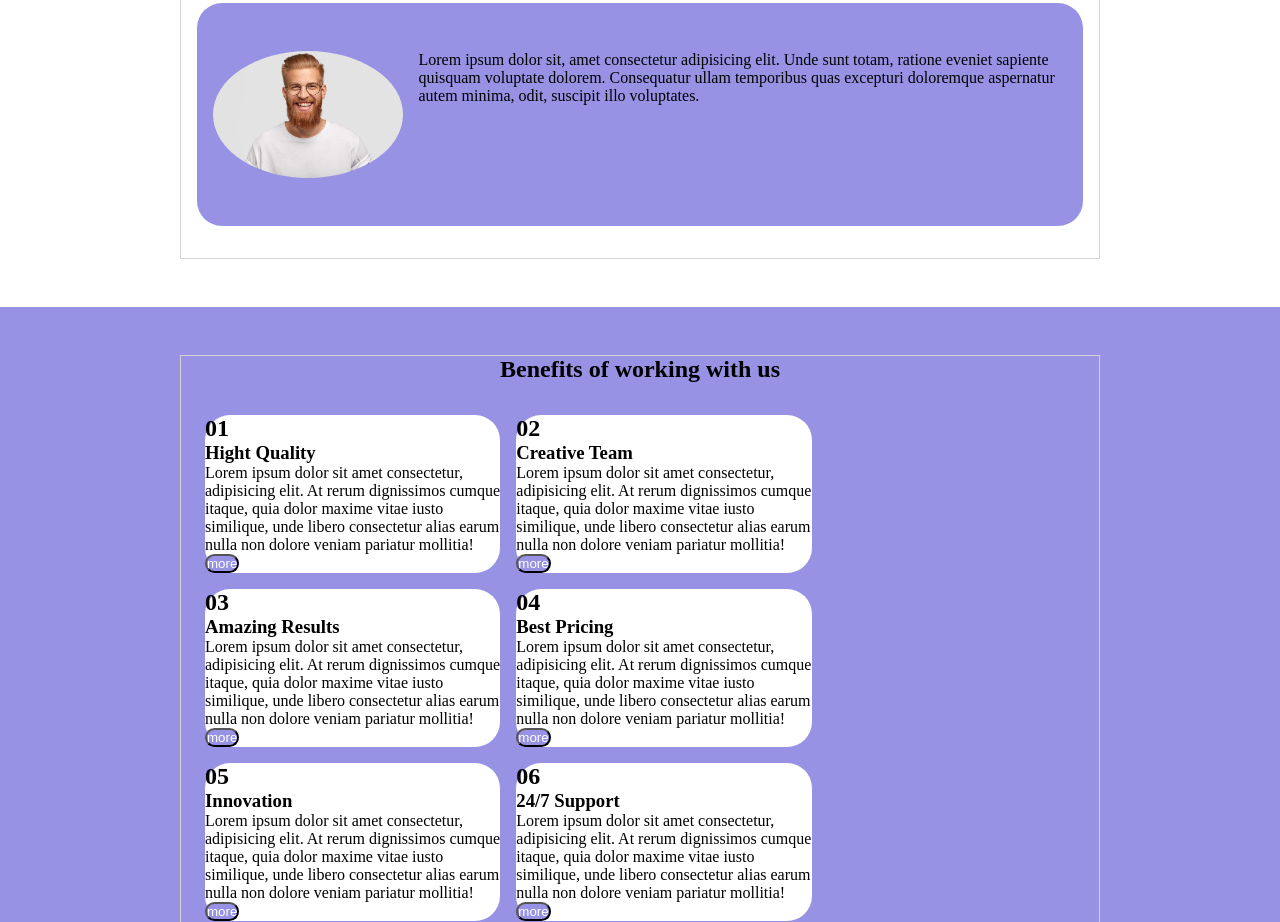
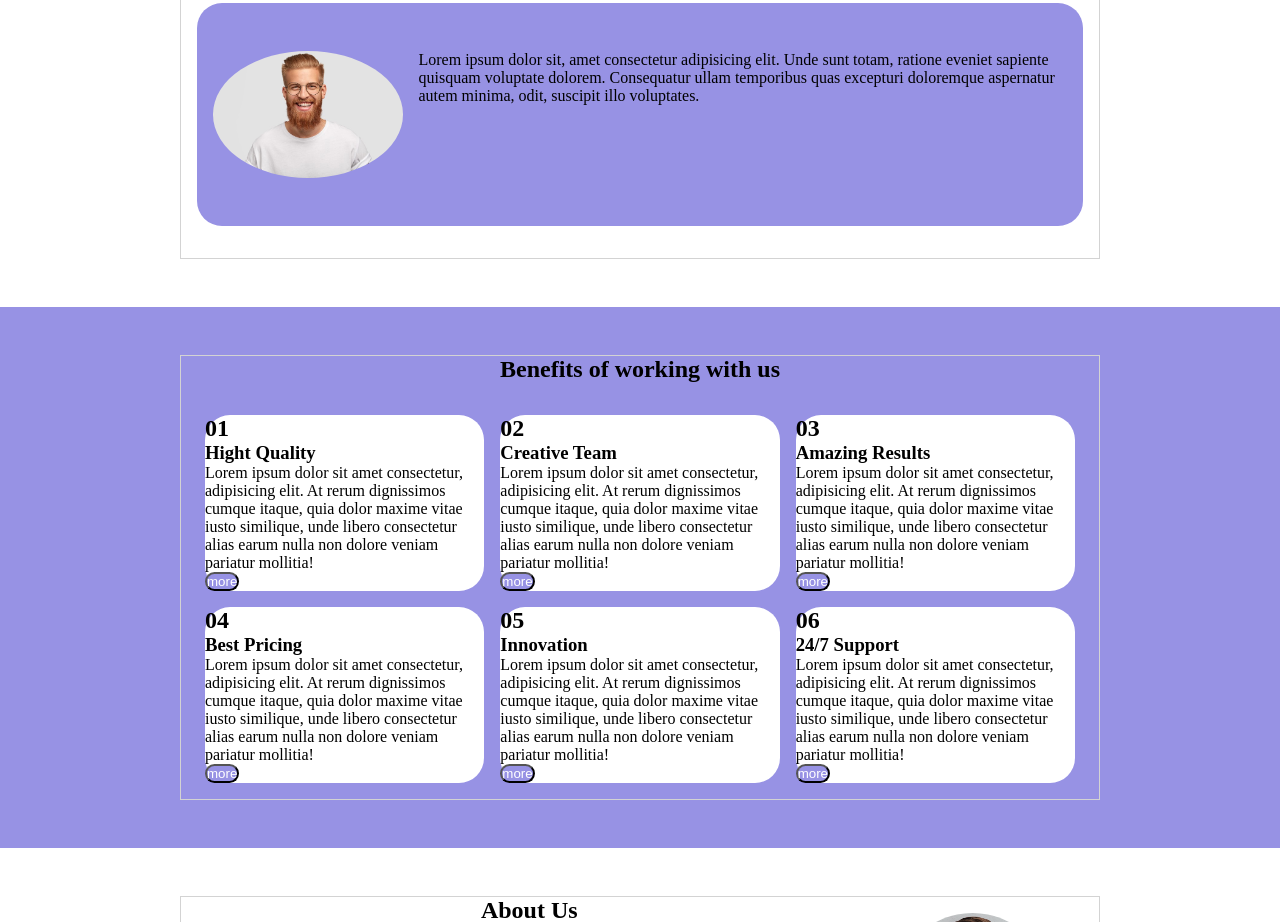
Before and after one commit to Pelliccia96/htmlcss-responsive-layout, a plain HTML site: page index.html in a window 1280 px wide. Shown: the part 1878-2800 px from the top of the page. Drawn offline with Linux system fonts and the light colour scheme.

Commit message:
fixed fourth section

```diff
--- a/css/style.css
+++ b/css/style.css
@@ -37,7 +37,9 @@ button {
     border: 1px solid lightgrey;
 }
 
-.img-container {}
+.img-container {
+    max-width: 90%;
+}
 
 .row {
     display: flex;
@@ -48,6 +50,10 @@ button {
     display: flex;
     flex-direction: column;
     align-items: center;
+}
+
+.d-flex {
+    display: flex;
 }
 
 .card {
--- a/index.html
+++ b/index.html
@@ -32,7 +32,7 @@
             <div class="container">
                 <div class="row">
                     <div class="col-lg-2_3">
-                        <div class="card bg-color-primary-l flex-column padding">
+                        <div class="card bg-color-primary-l d-flex padding">
                             <div>
                                 <h3>Get a demo application</h3>
                                 <p>Lorem ipsum dolor sit amet consectetur adipisicing elit. Minus porro praesentium adipisci assumenda exercitationem velit cum expedita nam dicta labore quas aperiam nobis laboriosam id sapiente, eveniet earum? Velit, magni?</p>
@@ -139,41 +139,53 @@
                         <h2 class="txt-align">Benefits of working with us</h2>
                     </div>
                     <div class="row">
-                        <div class="col-lg-1_3 bg-color-white border-25 margin-lxdx margin-bot-1">
+                        <div class="col-lg-1_3">
+                            <div class="bg-color-white border-25 margin-lxdx margin-bot-1">
                                 <h2>01</h2>
                                 <h3>Hight Quality</h3>
                                 <p>Lorem ipsum dolor sit amet consectetur, adipisicing elit. At rerum dignissimos cumque itaque, quia dolor maxime vitae iusto similique, unde libero consectetur alias earum nulla non dolore veniam pariatur mollitia!</p>
                                 <button>more</button>
                             </div>
-                        <div class="col-lg-1_3 bg-color-white border-25 margin-lxdx margin-bot-1">
+                        </div>
+                        <div class="col-lg-1_3">
+                            <div class="bg-color-white border-25 margin-lxdx margin-bot-1">
                                 <h2>02</h2>
                                 <h3>Creative Team</h3>
                                 <p>Lorem ipsum dolor sit amet consectetur, adipisicing elit. At rerum dignissimos cumque itaque, quia dolor maxime vitae iusto similique, unde libero consectetur alias earum nulla non dolore veniam pariatur mollitia!</p>
                                 <button>more</button>
                             </div>
-                        <div class="col-lg-1_3 bg-color-white border-25 margin-lxdx margin-bot-1">
+                        </div>
+                        <div class="col-lg-1_3">
+                            <div class="bg-color-white border-25 margin-lxdx margin-bot-1">
                                 <h2>03</h2>
                                 <h3>Amazing Results</h3>
                                 <p>Lorem ipsum dolor sit amet consectetur, adipisicing elit. At rerum dignissimos cumque itaque, quia dolor maxime vitae iusto similique, unde libero consectetur alias earum nulla non dolore veniam pariatur mollitia!</p>
                                 <button>more</button>
                             </div>
-                        <div class="col-lg-1_3 bg-color-white border-25 margin-lxdx margin-bot-1">
+                        </div>
+                        <div class="col-lg-1_3">
+                            <div class="bg-color-white border-25 margin-lxdx margin-bot-1">
                                 <h2>04</h2>
                                 <h3>Best Pricing</h3>
                                 <p>Lorem ipsum dolor sit amet consectetur, adipisicing elit. At rerum dignissimos cumque itaque, quia dolor maxime vitae iusto similique, unde libero consectetur alias earum nulla non dolore veniam pariatur mollitia!</p>
                                 <button>more</button>
                             </div>
-                        <div class="col-lg-1_3 bg-color-white border-25 margin-lxdx margin-bot-1">
+                        </div>
+                        <div class="col-lg-1_3">
+                            <div class="bg-color-white border-25 margin-lxdx margin-bot-1">
                                 <h2>05</h2>
                                 <h3>Innovation</h3>
                                 <p>Lorem ipsum dolor sit amet consectetur, adipisicing elit. At rerum dignissimos cumque itaque, quia dolor maxime vitae iusto similique, unde libero consectetur alias earum nulla non dolore veniam pariatur mollitia!</p>
                                 <button>more</button>
                             </div>
-                        <div class="col-lg-1_3 bg-color-white border-25 margin-lxdx margin-bot-1">
+                        </div>
+                        <div class="col-lg-1_3">
+                            <div class="bg-color-white border-25 margin-lxdx margin-bot-1">
                                 <h2>06</h2>
                                 <h3>24/7 Support</h3>
                                 <p>Lorem ipsum dolor sit amet consectetur, adipisicing elit. At rerum dignissimos cumque itaque, quia dolor maxime vitae iusto similique, unde libero consectetur alias earum nulla non dolore veniam pariatur mollitia!</p>
                                 <button>more</button>
+                            </div>
                         </div>
                     </div>
                 </div>
```
Lines whose indentation alone changed are shown as unchanged.
